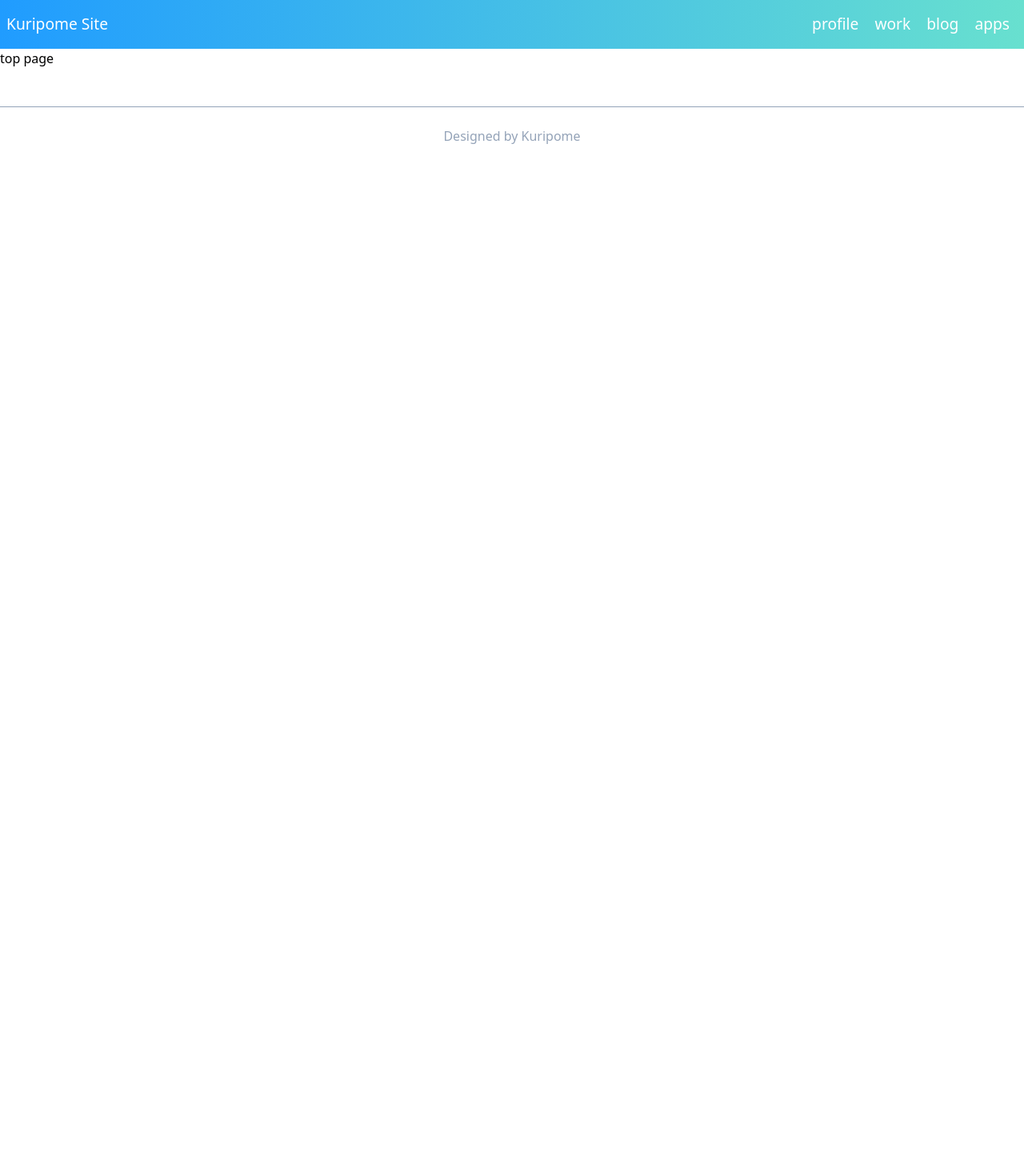
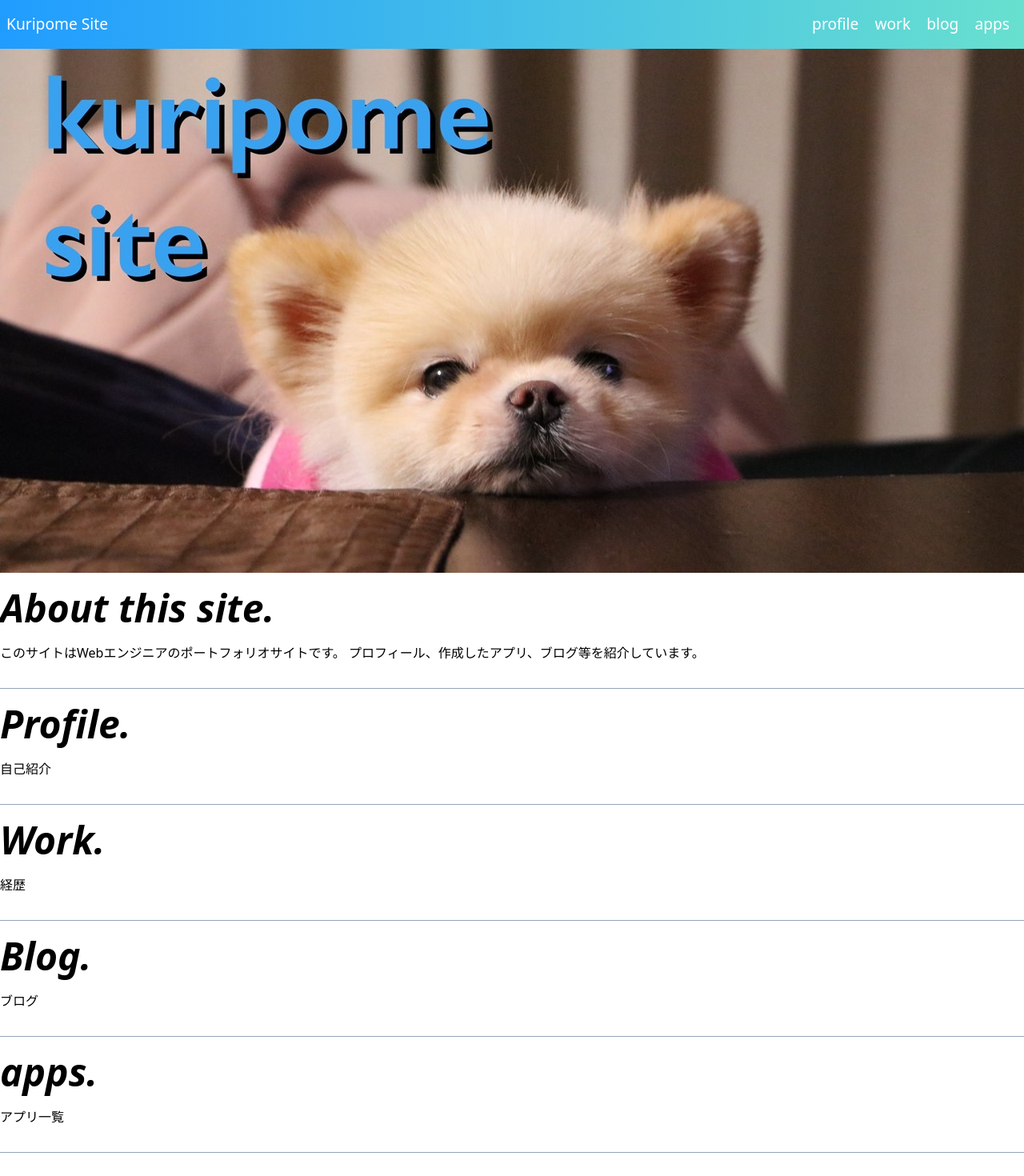
Before and after one commit to kuri-pome/vercel_site, a Next.js app: page / in a window 1280 px wide. Shown: the top 1470 px of the page at 80% size. Before the commit the page ends 800 px from the top, so only its background shows below. Built offline with nearby package versions, Linux system fonts and the light colour scheme.

Commit message:
feat: 各ページの初期化

```diff
--- a/src/app/blog/page.tsx
+++ b/src/app/blog/page.tsx
@@ -2,7 +2,7 @@ import React from 'react'
 
 const page = () => {
   return (
-    <div>page</div>
+    <div>blog</div>
   )
 }
 
--- a/src/app/page.tsx
+++ b/src/app/page.tsx
@@ -1,9 +1,55 @@
 import Link from "next/link"
+import Image from 'next/image';
 
 export default function Home() {
   return (
-    <div>
-      <h1>top page</h1>
-    </div>
+    <>
+      <div>
+        <Image
+          src="/top_text.jpg"
+          alt="Description of image"
+          width={1280}
+          height={655}
+          sizes="100vw"
+          style={{
+            width: '100%',
+            height: 'auto',
+          }}
+        />
+      </div>
+      <div className="container mx-auto ">
+        <div>
+          <h1 className="italic text-5xl font-bold py-5">About this site.</h1>
+          <p className="pb-8 border-b border-slate-400">
+            このサイトはWebエンジニアのポートフォリオサイトです。
+            プロフィール、作成したアプリ、ブログ等を紹介しています。
+          </p>
+        </div>
+        <div>
+          <h1 className="italic text-5xl font-bold py-5">Profile.</h1>
+          <p className="pb-8 border-b border-slate-400">
+            自己紹介
+          </p>
+        </div>
+        <div>
+          <h1 className="italic text-5xl font-bold py-5">Work.</h1>
+          <p className="pb-8 border-b border-slate-400">
+            経歴
+          </p>
+        </div>
+        <div>
+          <h1 className="italic text-5xl font-bold py-5">Blog.</h1>
+          <p className="pb-8 border-b border-slate-400">
+            ブログ
+          </p>
+        </div>
+        <div>
+          <h1 className="italic text-5xl font-bold py-5">apps.</h1>
+          <p className="pb-8 border-b border-slate-400">
+            アプリ一覧
+          </p>
+        </div>
+      </div>
+    </>
   )
 }
--- a/src/app/profile/page.tsx
+++ b/src/app/profile/page.tsx
@@ -2,7 +2,7 @@ import React from 'react'
 
 const page = () => {
   return (
-    <div>page</div>
+    <div>profile</div>
   )
 }
 
--- a/src/app/work/page.tsx
+++ b/src/app/work/page.tsx
@@ -2,7 +2,7 @@ import React from 'react'
 
 const page = () => {
   return (
-    <div>page</div>
+    <div>work</div>
   )
 }
 
```
Also changed, not shown: public/top.JPG (added), public/top_text.jpg (added).
